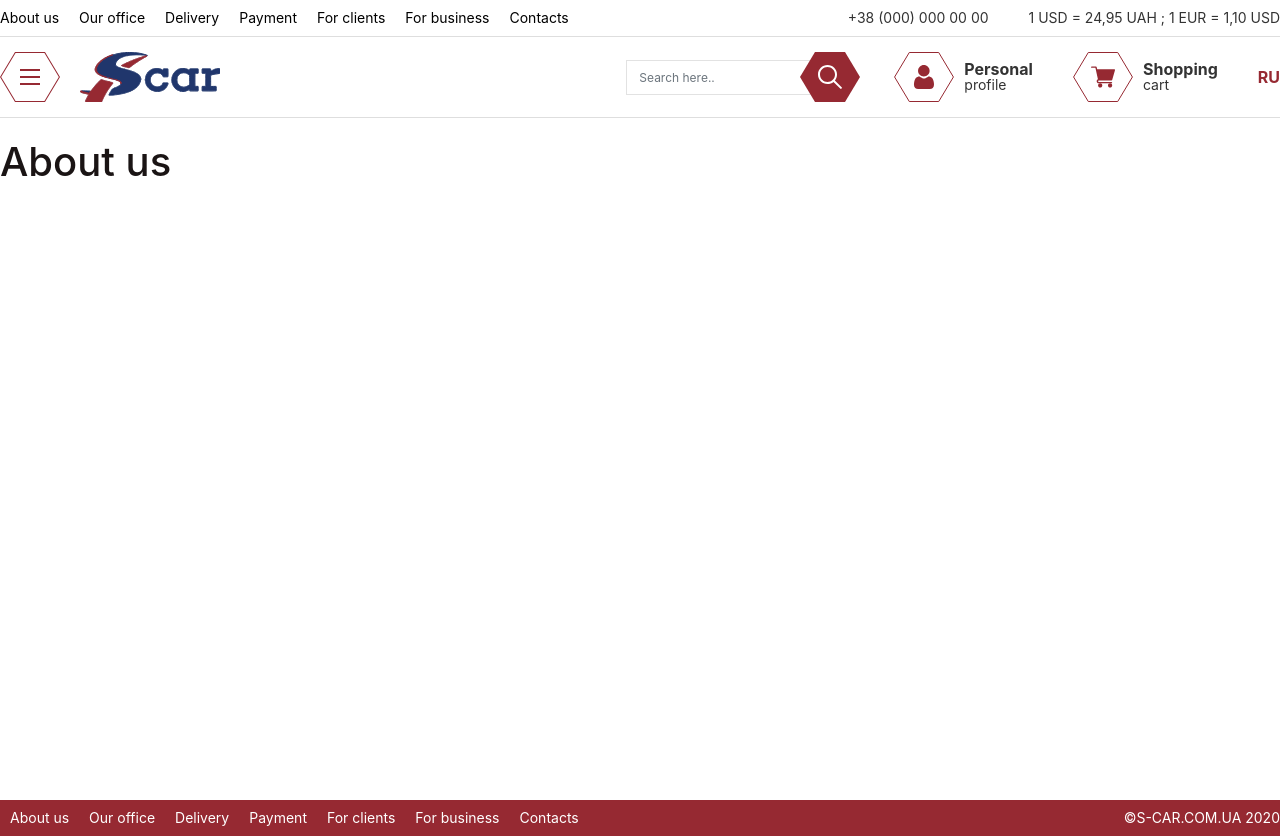
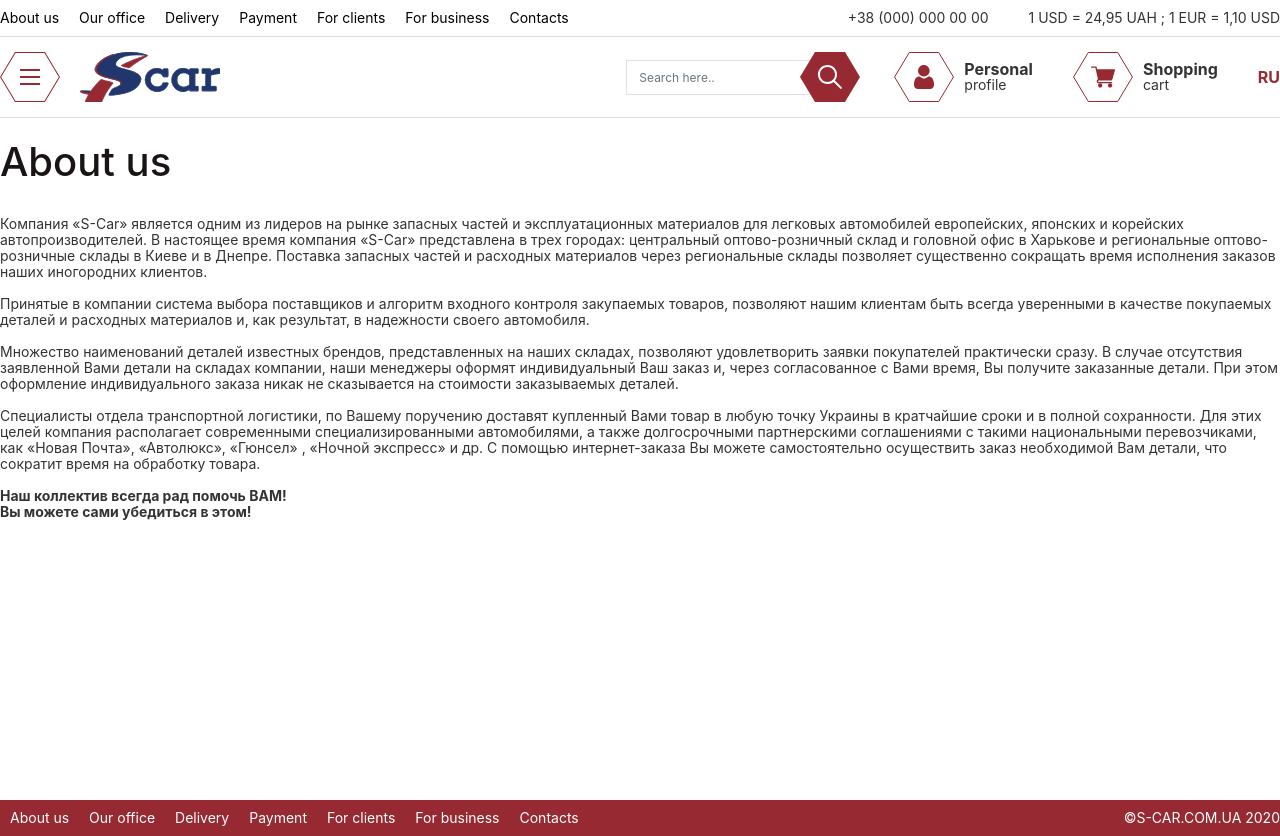
Before and after one commit to palajo/S-Car, a React (Create React App) app: page /about in a window 1280 px wide. Built offline with nearby package versions, Linux system fonts and the light colour scheme.

Commit message:
about page start

```diff
--- a/src/pages/information/About.tsx
+++ b/src/pages/information/About.tsx
@@ -12,7 +12,22 @@ function About() {
 			<Header />
 				<Container>
 					<Row>
-						<h1>About us</h1>
+						<h1 className="margin-bottom-30">About us</h1>
+						<p>
+							Компания «S-Car» является одним из лидеров на рынке запасных частей и эксплуатационных материалов для легковых автомобилей европейских, японских и корейских автопроизводителей. В настоящее время компания «S-Car» представлена в трех городах: центральный оптово-розничный склад и головной офис в Харькове и региональные оптово-розничные склады в Киеве и в Днепре. Поставка запасных частей и расходных материалов через региональные склады позволяет существенно сокращать время исполнения заказов наших иногородних клиентов.
+							<br /> <br />
+							Принятые в компании система выбора поставщиков и алгоритм входного контроля закупаемых товаров, позволяют нашим клиентам быть всегда уверенными в качестве покупаемых деталей и расходных материалов и, как результат, в надежности своего автомобиля.
+							<br /> <br />
+							Множество наименований деталей известных брендов, представленных на наших складах, позволяют удовлетворить заявки покупателей практически сразу. В случае отсутствия заявленной Вами детали на складах компании, наши менеджеры оформят индивидуальный Ваш заказ и, через согласованное с Вами время, Вы получите заказанные детали. При этом оформление индивидуального заказа никак не сказывается на стоимости заказываемых деталей.
+							<br /> <br />
+							Специалисты отдела транспортной логистики, по Вашему поручению доставят купленный Вами товар в любую точку Украины в кратчайшие сроки и в полной сохранности. Для этих целей компания располагает современными специализированными автомобилями, а также долгосрочными партнерскими соглашениями с такими национальными перевозчиками, как «Новая Почта», «Автолюкс», «Гюнсел» , «Ночной экспресс» и др.
+							С помощью интернет-заказа Вы можете самостоятельно осуществить заказ необходимой Вам детали, что сократит время на обработку товара.
+							<br /> <br />
+							<b>
+							Наш коллектив всегда рад помочь ВАМ!<br />
+							Вы можете сами убедиться в этом!
+							</b>
+						</p>
 					</Row>
 				</Container>
 			<Footer />
```
